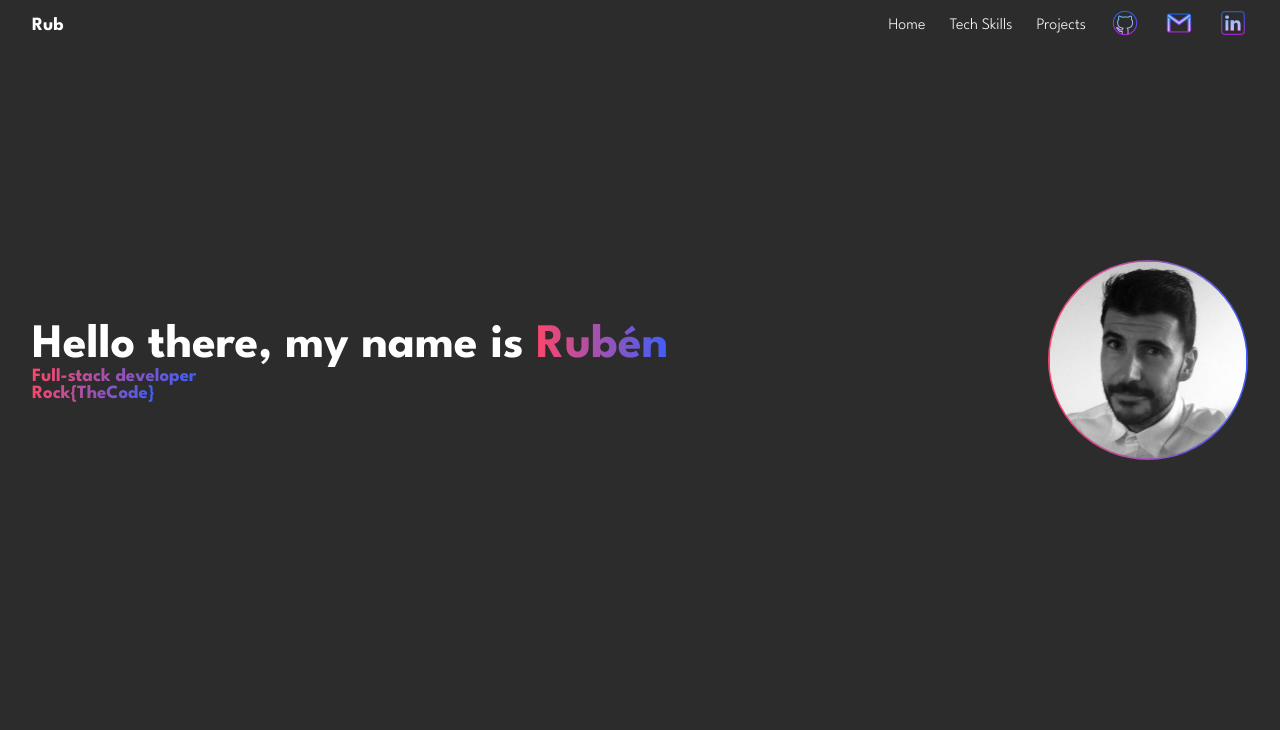
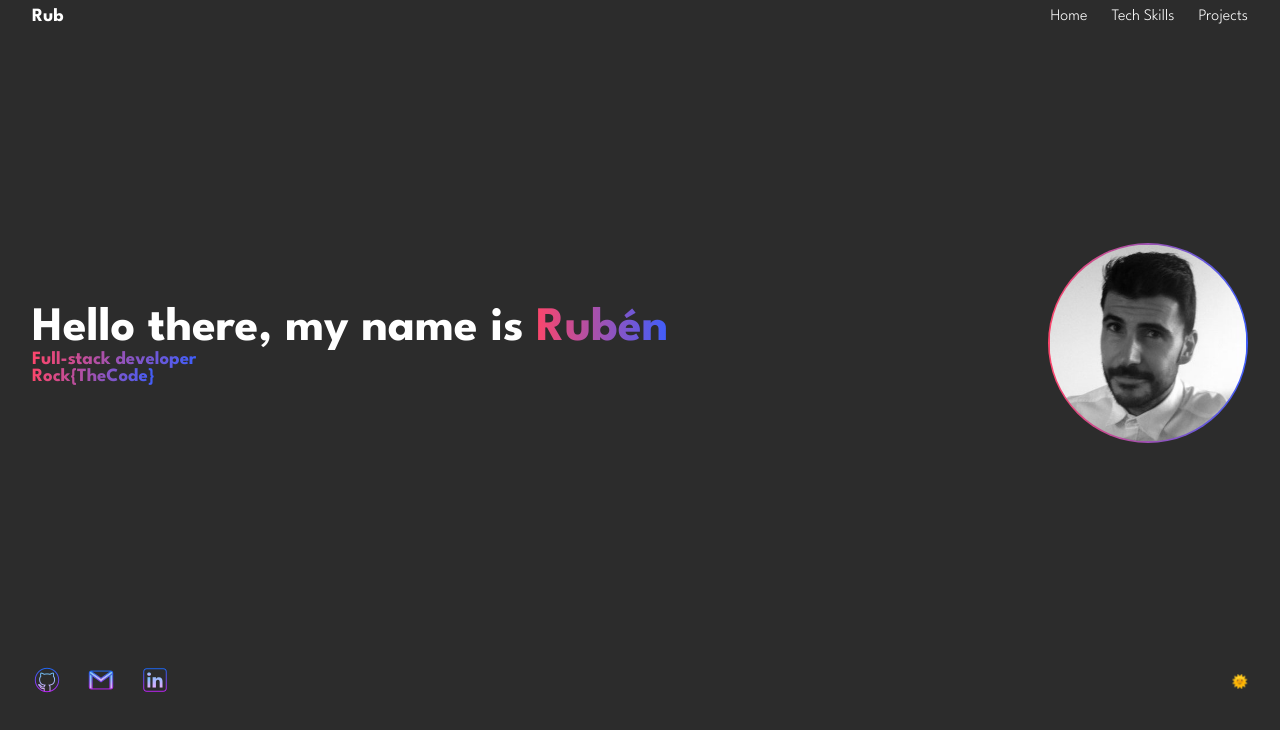
Before and after one commit to magicgithgub32/Portfolio, a website built with Vite: page index.html in a window 1280 px wide. Built offline with nearby package versions, Linux system fonts and the light colour scheme.

Commit message:
add Footer

```diff
--- a/main.js
+++ b/main.js
@@ -2,10 +2,16 @@ import "./style.css";
 
 import { Header } from "./src/components/Header/Header";
 import { Home } from "./src/pages/Home/Home";
+import { TechSkills } from "./src/pages/TechSkills/TechSkills";
+
 import { linkPage } from "./src/utils/linkPage";
+import { changeTheme, Footer } from "./src/components/Footer/Footer";
 
 document.querySelector("header").innerHTML = Header();
+document.querySelector("footer").innerHTML = Footer();
+
+Home();
+changeTheme();
 
 linkPage("#homelink", Home);
-
-Home();
+linkPage("#techSkills", TechSkills);
--- /dev/null
+++ b/src/components/Footer/Footer.css
@@ -0,0 +1,29 @@
+footer > nav {
+    display: flex;
+    justify-content: space-between;
+    height: 100%;
+    align-items: center;
+    flex-wrap: wrap;
+  }
+
+  footer > nav > ul {
+    display: flex;
+    list-style: none;
+    align-items: center;
+    gap: var(--gap);
+  }
+
+  footer img {
+    transition: var(--transition);
+  }
+
+  footer img:hover {
+    transform: scale(1.4);
+}
+
+footer > nav button {
+  background: none;
+  border: none;
+  color: inherit;
+  cursor: pointer;
+}
--- /dev/null
+++ b/src/components/Footer/Footer.js
@@ -0,0 +1,44 @@
+import "./Footer.css";
+
+export const changeTheme = () => {
+  const themeBtn = document.querySelector("#themeBtn");
+  themeBtn.addEventListener("click", () => {
+    document.body.classList.toggle("light");
+    changeLogoTheme();
+  });
+};
+
+export const changeLogoTheme = () => {
+  const themeBtn = document.querySelector("#themeBtn");
+  if (themeBtn.innerText === "🌞") {
+    themeBtn.innerText = "🌑";
+  } else {
+    themeBtn.innerText = "🌞";
+  }
+};
+
+export const Footer = () => {
+  return `
+            <nav>
+                <ul>
+                    <li>
+                         <a href="#">
+                         <img src="/icons/github.png" alt="GitHub icon"/>
+                        </a>
+                    </li>
+                     <li>
+                        <a href="#">
+                        <img src="/icons/gmail.png" alt="Gmail icon"/>
+                        </a>
+                    </li>
+                    <li>
+                        <a href="#">
+                        <img src="/icons/linkedin.png" alt="LinkedIn icon"/>
+                        </a>
+                    </li>
+              </ul>
+              <div>
+                <button id="themeBtn">🌞</button>
+         </nav>
+            `;
+};
--- a/src/components/Header/Header.css
+++ b/src/components/Header/Header.css
@@ -19,11 +19,3 @@ header > nav {
     align-items: center;
     gap: var(--gap);
   }
-
-  header img {
-    transition: var(--transition);
-  }
-
-  header img:hover {
-    transform: scale(1.2);
-}
--- a/src/components/Header/Header.js
+++ b/src/components/Header/Header.js
@@ -14,21 +14,6 @@ export const Header = () => {
               <li>
                   <a href="#" id="projectslink">Projects</a>
               </li>
-              <li>
-                  <a href="#">
-                      <img src="/icons/github.png" alt="GitHub icon"/>
-                  </a>
-              </li>
-              <li>
-                  <a href="#">
-                      <img src="/icons/gmail.png" alt="Gmail icon"/>
-                  </a>
-              </li>
-              <li>
-                  <a href="#">
-                      <img src="/icons/linkedin.png" alt="LinkedIn icon"/>
-                  </a>
-              </li>
           </ul>
       </nav>
       `;
--- a/src/pages/Home/Home.css
+++ b/src/pages/Home/Home.css
@@ -9,3 +9,11 @@
   .home h2 {
     font-size: 3rem;
   }
+
+    @media screen and (max-width: 768px) {
+      .home h2 {
+        font-size: 2rem;
+
+      }
+
+    }
--- a/src/pages/TechSkills/TechSkills.js
+++ b/src/pages/TechSkills/TechSkills.js
@@ -0,0 +1,11 @@
+import "./TechSkills.css";
+
+export const TechSkills = () => {
+  const main = document.querySelector("main");
+  main.innerHTML = `
+  <div>
+    <h1>Skills </h1>
+  </div>
+
+    `;
+};
--- a/style.css
+++ b/style.css
@@ -3,7 +3,7 @@
 :root {
   --bg-color-dark: #2c2c2c;
   --primary-color-dark: #ffffff;
-  --bg-color-light: whitesmoke;
+  --bg-color-light: rgba(237, 225, 225, 0.977);
   --primary-color-light: #2c2c2c;
 
   --bg-color-secondary-btn: #FC466B;
@@ -30,6 +30,8 @@ body {
   background-color: var(--bg-color-dark);
   color: var(--primary-color-dark);
   padding: 0.5rem 2rem;
+  transition:  var(--transition);
+
 }
 
 main {
```
Also changed, not shown: src/data/projects.js (added).
